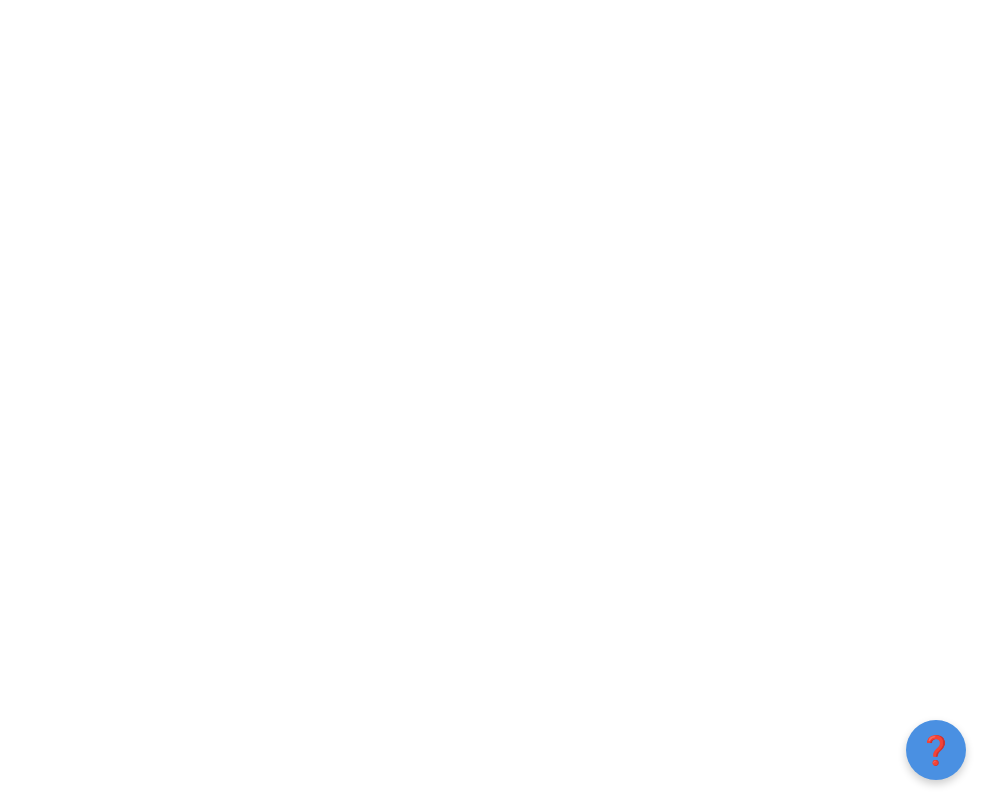
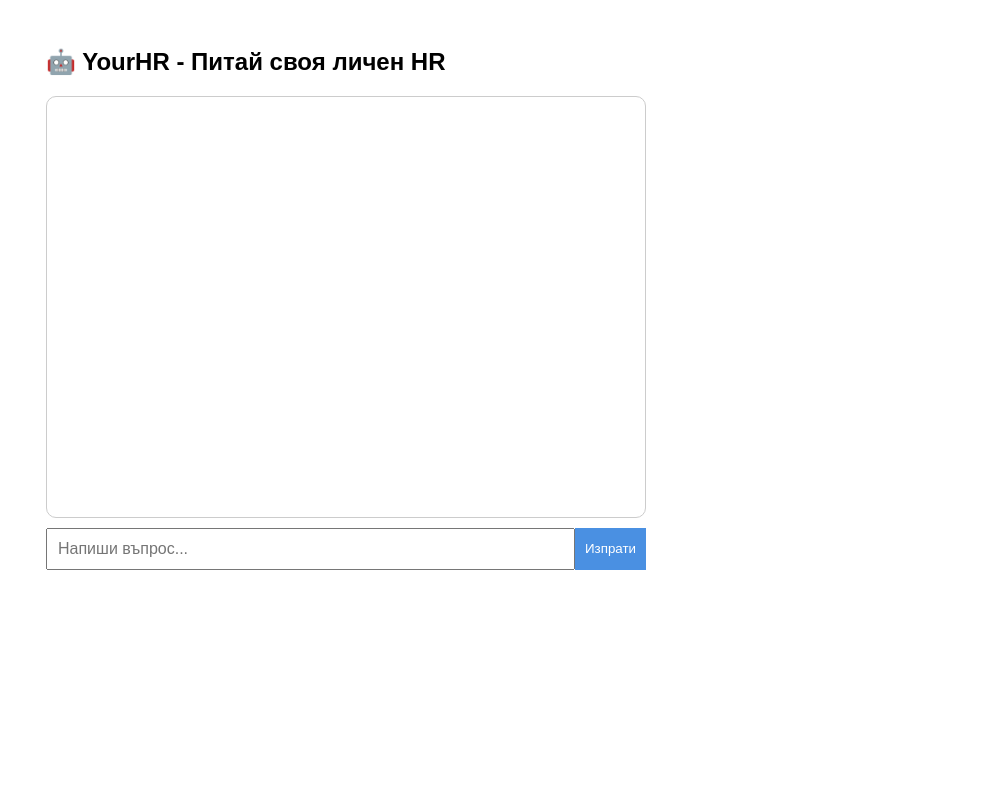
Before and after one commit to goldie1314/HR4U, a plain HTML site: page index.html in a window 1280 px wide. Shown: the whole page, without its empty margins (294-1280 px from the left). Drawn offline with Linux system fonts and the light colour scheme.

Commit message:
Add files via upload

```diff
--- a/index.html
+++ b/index.html
@@ -3,17 +3,94 @@
 <head>
   <meta charset="UTF-8">
   <title>YourHR Chatbot</title>
-  <link rel="stylesheet" href="style.css">
+  <style>
+    body {
+      font-family: Arial, sans-serif;
+      padding: 20px;
+    }
+    .chat-container {
+      max-width: 600px;
+      margin: 0 auto;
+    }
+    .messages {
+      border: 1px solid #ccc;
+      padding: 10px;
+      height: 400px;
+      overflow-y: scroll;
+      margin-bottom: 10px;
+      border-radius: 10px;
+    }
+    .input-container {
+      display: flex;
+    }
+    .input-container input {
+      flex: 1;
+      padding: 10px;
+      font-size: 16px;
+    }
+    .input-container button {
+      padding: 10px;
+      background-color: #4A90E2;
+      color: white;
+      border: none;
+      cursor: pointer;
+    }
+    .input-container button:hover {
+      background-color: #357ABD;
+    }
+  </style>
 </head>
 <body>
 
-<div class="chat-button" onclick="toggleChat()">❓</div>
+<div class="chat-container">
+  <h2>🤖 YourHR - Питай своя личен HR</h2>
+  <div class="messages" id="messages"></div>
 
-<div class="chat-window" id="chatWindow">
-  <iframe src="https://yourhr-chatbot.vercel.app" frameborder="0"></iframe>
+  <div class="input-container">
+    <input type="text" id="userInput" placeholder="Напиши въпрос...">
+    <button onclick="sendMessage()">Изпрати</button>
+  </div>
 </div>
 
-<script src="chat.js"></script>
+<script>
+const apiKey = "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";
+
+async function sendMessage() {
+  const inputField = document.getElementById('userInput');
+  const messages = document.getElementById('messages');
+  const userMessage = inputField.value;
+  if (!userMessage) return;
+
+  // Покажи съобщението на потребителя
+  messages.innerHTML += `<div><strong>Ти:</strong> ${userMessage}</div>`;
+
+  // Изпрати въпроса към OpenAI
+  const response = await fetch("https://api.openai.com/v1/chat/completions", {
+    method: "POST",
+    headers: {
+      "Content-Type": "application/json",
+      "Authorization": `Bearer ${apiKey}`
+    },
+    body: JSON.stringify({
+      model: "gpt-3.5-turbo",
+      messages: [{ role: "user", content: userMessage }],
+      max_tokens: 500,
+      temperature: 0.7
+    })
+  });
+
+  const data = await response.json();
+  const botReply = data.choices?.[0]?.message?.content || "Не мога да отговоря в момента.";
+
+  // Покажи отговора на бота
+  messages.innerHTML += `<div><strong>YourHR:</strong> ${botReply}</div>`;
+
+  // Скролирай надолу автоматично
+  messages.scrollTop = messages.scrollHeight;
+
+  inputField.value = "";
+}
+</script>
 
 </body>
 </html>
```
